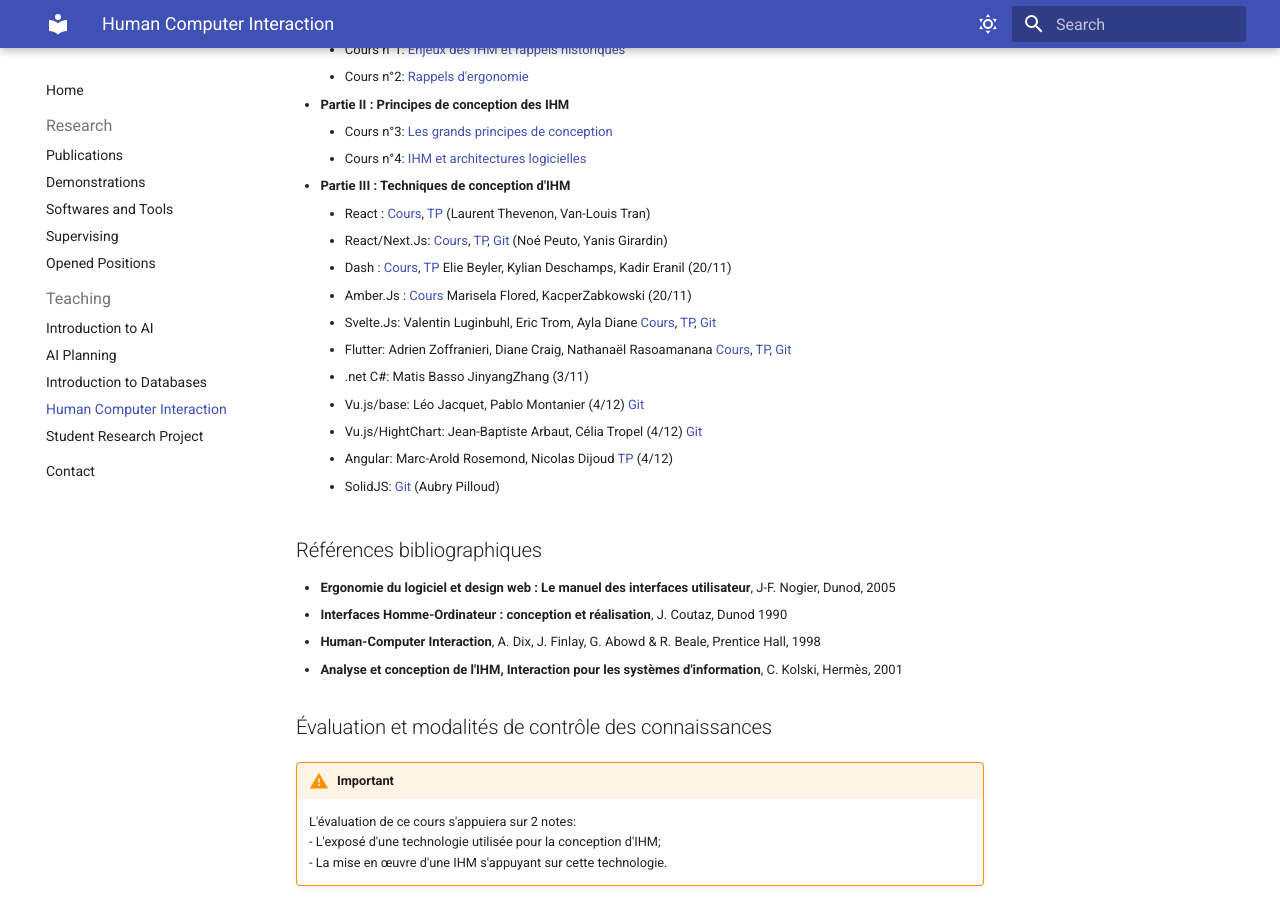
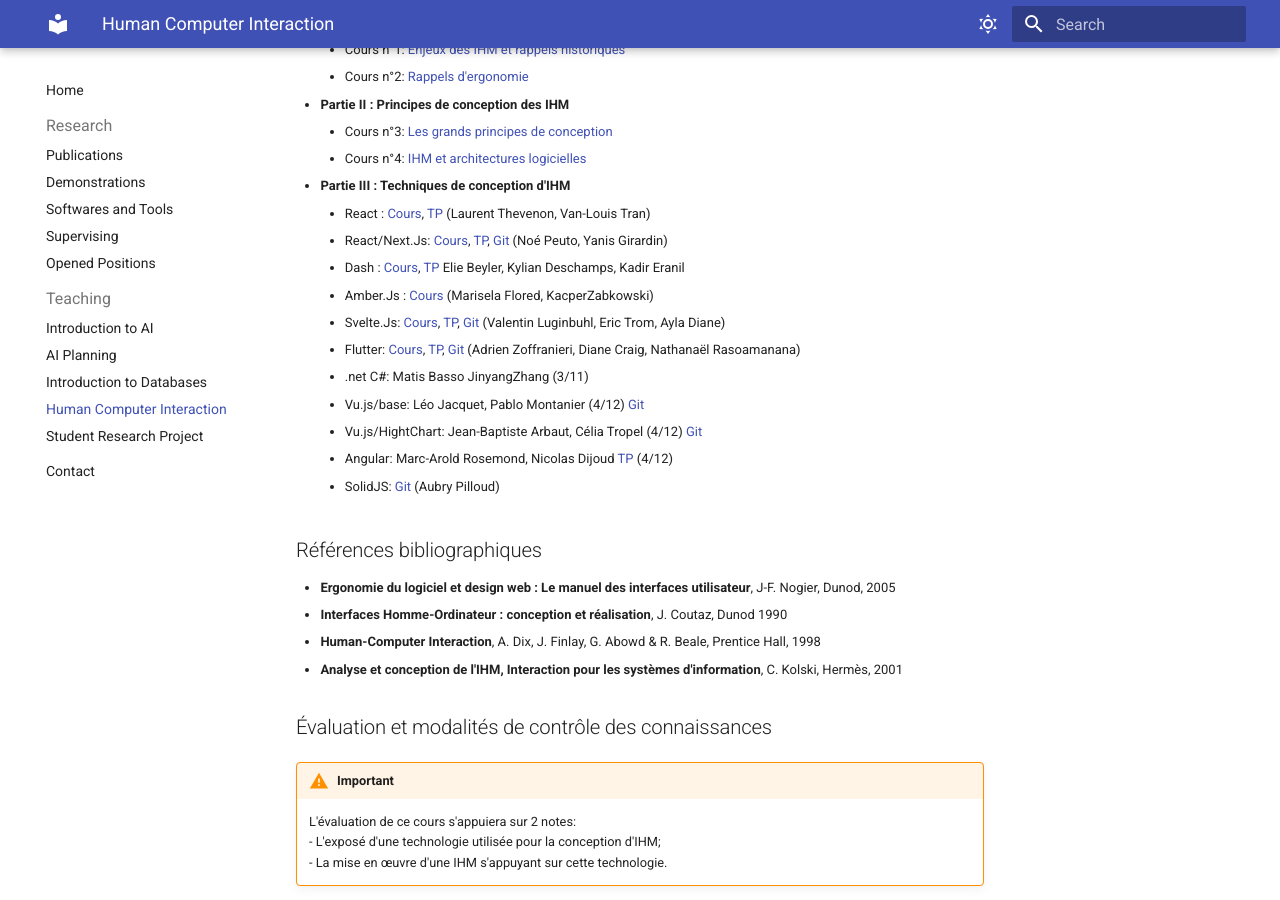
Before and after one commit to pellierd/homepage, an MkDocs documentation site: the page built from docs/teaching/hci.md, in a window 1280 px wide and 900 px high, scrolled down 697 px. Built offline with MkDocs 1.6.1 and Material for MkDocs 9.7.7, drawn with Linux system fonts in a browser that asks for light colours.

Commit message:
modif list ihm

```diff
--- a/docs/teaching/hci.md
+++ b/docs/teaching/hci.md
@@ -27,10 +27,10 @@ Après un rappel des principes ergonomiques, ce cours s’intéresse essentielle
 - **Partie III : Techniques de conception d'IHM**
     - React : [Cours](hci/tmp/React.pdf), [TP](https://github.com/Bloubing/trois-petits-cochons) (Laurent Thevenon, Van-Louis Tran)
     - React/Next.Js: [Cours](hci/tmp/NextJS.pdf), [TP](https://tp-nextjs-alpha.vercel.app), [Git](https://github.com/noepeutot/GIRARDIN_PEUTOT_Musiverse) (Noé Peuto, Yanis Girardin)
-    - Dash : [Cours](hci/tmp/Dash.pdf), [TP](https://github.com/Fina49/Projet_IHM.git) Elie Beyler, Kylian Deschamps, Kadir Eranil (20/11)
-    - Amber.Js : [Cours](hci/tmp/EmberJS.pdf) Marisela Flored, KacperZabkowski (20/11)
-    - Svelte.Js: Valentin Luginbuhl, Eric Trom, Ayla Diane [Cours](https://www.canva.com/design/DAG5PXv9in4/KtJ4V155oL0VE3xcHTVVtw/edit), [TP](https://www.notion.so/lelinguine/D-couverte-de-SvelteJS-2a9687c54bf880c591fbf5ac4e363f63), [Git](https://github.com/lelinguine/ihm-project)
-    - Flutter: Adrien Zoffranieri, Diane Craig, Nathanaël Rasoamanana [Cours](hci/tmp/Flutter.pdf), [TP](https://github.com/Pandaniens/FlutterTestIHM/), [Git](https://github.com/Diane38/IHM_S9_Craig_Zoffranieri_-Rasoamanana.git)
+    - Dash : [Cours](hci/tmp/Dash.pdf), [TP](https://github.com/Fina49/Projet_IHM.git) Elie Beyler, Kylian Deschamps, Kadir Eranil
+    - Amber.Js : [Cours](hci/tmp/EmberJS.pdf) (Marisela Flored, KacperZabkowski)
+    - Svelte.Js: [Cours](https://www.canva.com/design/DAG5PXv9in4/KtJ4V155oL0VE3xcHTVVtw/edit), [TP](https://www.notion.so/lelinguine/D-couverte-de-SvelteJS-2a9687c54bf880c591fbf5ac4e363f63), [Git](https://github.com/lelinguine/ihm-project) (Valentin Luginbuhl, Eric Trom, Ayla Diane)
+    - Flutter: [Cours](hci/tmp/Flutter.pdf), [TP](https://github.com/Pandaniens/FlutterTestIHM/), [Git](https://github.com/Diane38/IHM_S9_Craig_Zoffranieri_-Rasoamanana.git) (Adrien Zoffranieri, Diane Craig, Nathanaël Rasoamanana)
     - .net C#: Matis Basso JinyangZhang (3/11)
     - Vu.js/base: Léo Jacquet, Pablo Montanier (4/12) [Git](https://github.com/leo-jcq/projet-ihm)
     - Vu.js/HightChart: Jean-Baptiste Arbaut, Célia Tropel (4/12) [Git](https://github.com/CTRetu/Interaction-Homme-Machine-Arbaut-Tropel-MIASHS-IC)
```
